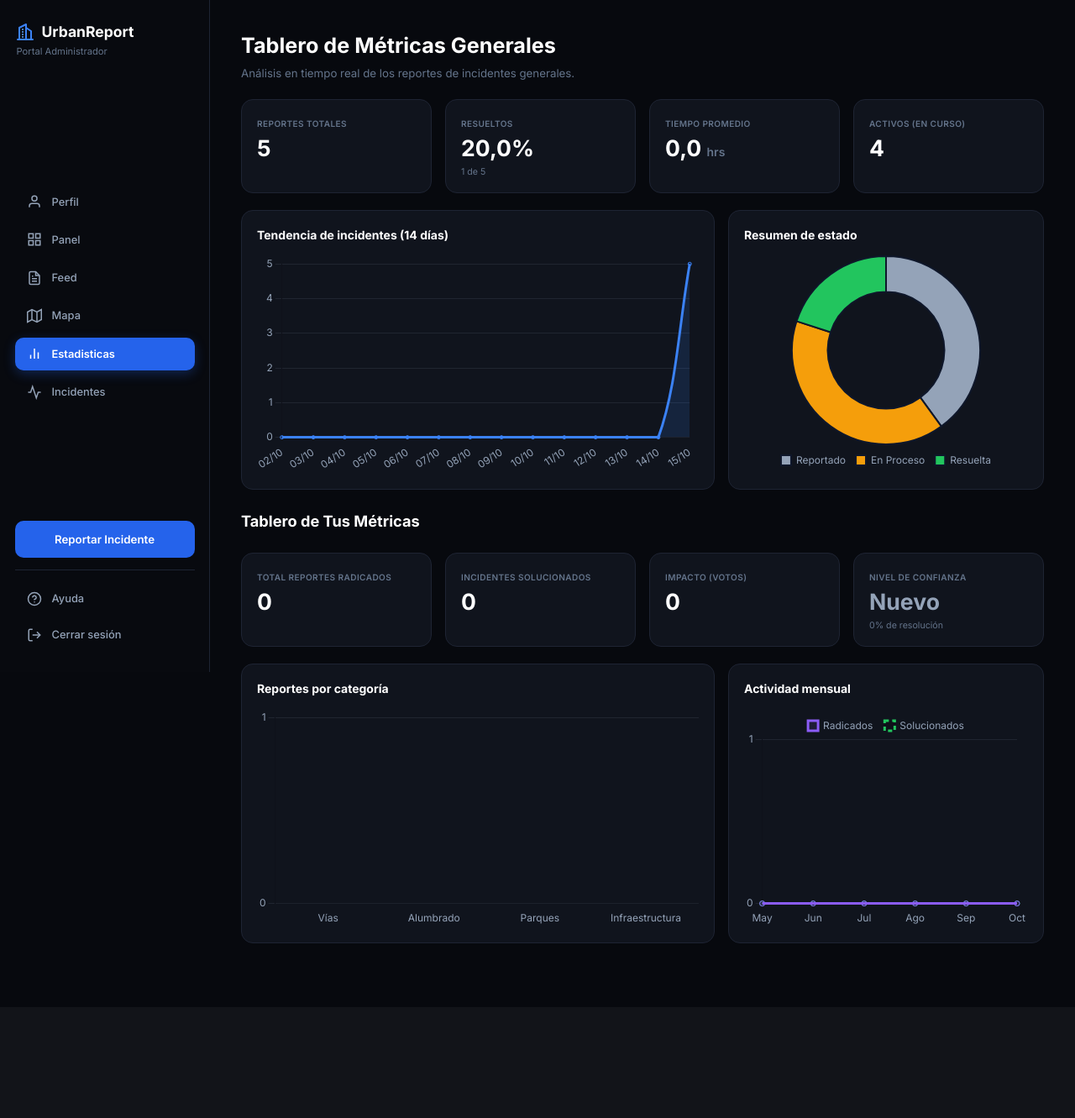
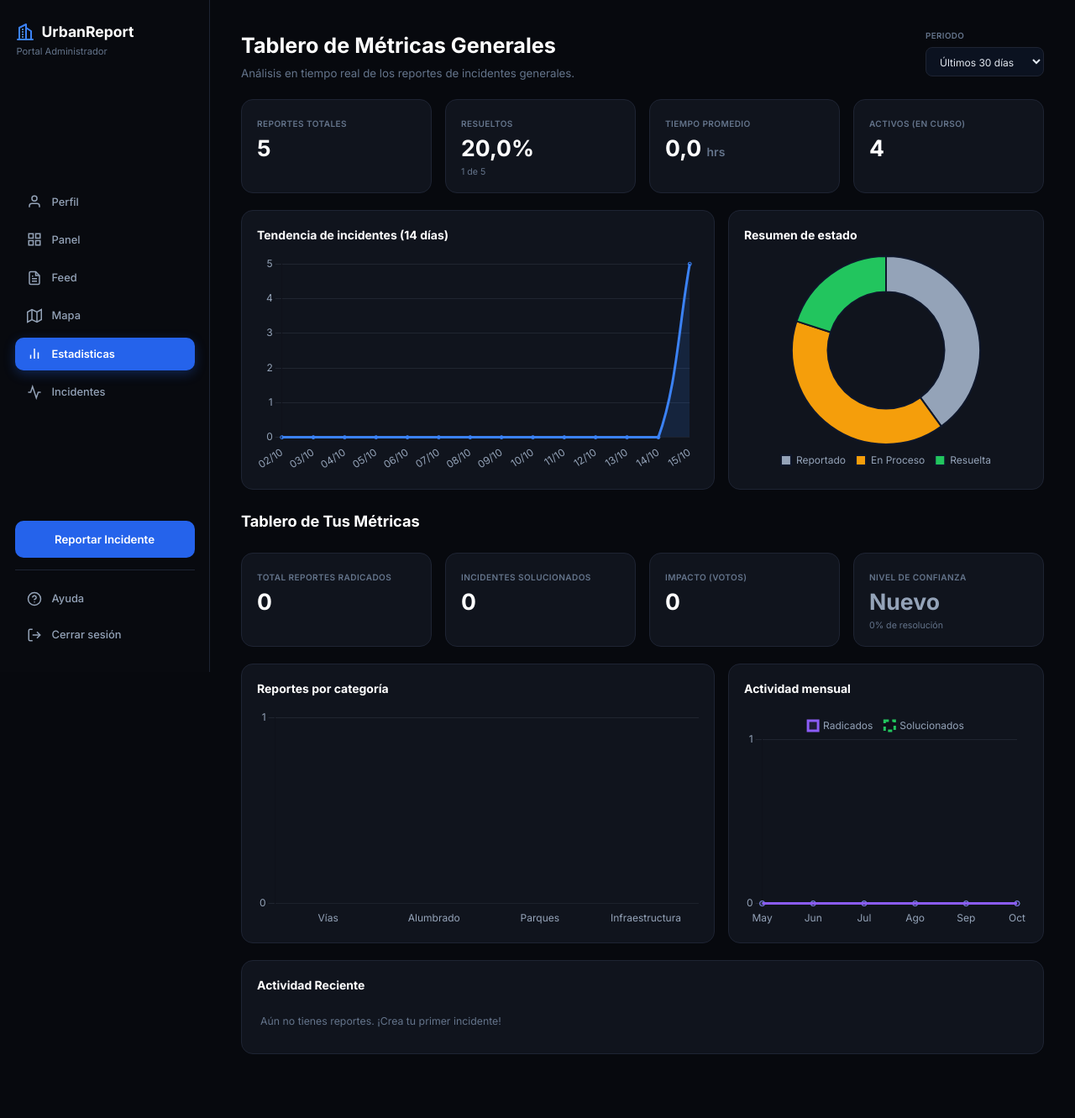
Before and after one commit to juandkk/UrbanReport, a Django app: page /feed/estadisticas/ in a window 1280 px wide. Shown: the whole page at 84% size. Before the commit the page ends 1123 px from the top, so only its background shows below. Run offline with Django 5.2, Linux system fonts and the light colour scheme; the visitor is signed in with stand-in values (Sample User, id 1); data comes from the database, SQL or seed files in the repository; data that the repository does not hold is empty.

Commit message:
feat: filtro temporal y actividad reciente en Estadisticas
Agrega selector de periodo (7/30 dias o todo) que filtra las metricas del usuario, y una seccion de Actividad Reciente con sus ultimas publicaciones (estado con color y enlace al detalle). El nivel de confianza se mantiene acumulado.

```diff
--- a/feed/views.py
+++ b/feed/views.py
@@ -919,31 +919,48 @@ def manual_administrador_view(request):
     return render(request, 'feed/manual_administrador.html', {'active_menu': 'ayuda'})
 
 
-def _estadisticas_usuario(usuario):
+def _estadisticas_usuario(usuario, dias=None):
     """
     Calcula las métricas personales de un usuario (RF-020): reportes radicados,
     resueltos, en proceso, impacto (suma de likes recibidos), nivel de confianza,
     distribución por categoría y actividad mensual de los últimos 6 meses.
+    `dias` filtra las métricas del periodo (7, 30, ...); None = todo el histórico.
     """
     Estado = Publicacion.EstadoIncidencia
     Cat = Publicacion.Categoria
 
-    pubs = Publicacion.objects.filter(autor=usuario)
+    # Todas las publicaciones del usuario (base para nivel de confianza, global)
+    pubs_todas = Publicacion.objects.filter(autor=usuario)
+
+    # Si se pasa un rango de días, las métricas del periodo se filtran por fecha.
+    # dias=None significa "todo el histórico".
+    if dias:
+        desde = timezone.now() - timedelta(days=dias)
+        pubs = pubs_todas.filter(fecha_creacion__gte=desde)
+    else:
+        pubs = pubs_todas
+
     total = pubs.count()
     resueltos = pubs.filter(estado_incidencia=Estado.RESUELTA).count()
     en_proceso = pubs.filter(estado_incidencia=Estado.EN_PROCESO).count()
     reportados = pubs.filter(estado_incidencia=Estado.REPORTADO).count()
 
-    # Impacto = suma de likes recibidos en sus publicaciones
+    # Impacto = suma de likes recibidos en sus publicaciones (del periodo)
     impacto = sum(p.likes for p in pubs)
 
+    # El nivel de confianza es acumulado (todo el histórico), no del periodo.
     confianza = usuario.nivel_confianza()
 
-    # Distribución por categoría
+    # Distribución por categoría (del periodo)
     por_categoria = []
     for valor, etiqueta in Cat.choices:
         c = pubs.filter(categoria=valor).count()
         por_categoria.append({'etiqueta': etiqueta, 'cantidad': c})
+
+    # Actividad reciente: últimas 6 publicaciones del usuario (independiente del rango)
+    actividad_reciente = list(
+        pubs_todas.order_by('-fecha_creacion')[:6]
+    )
 
     # Actividad mensual: últimos 6 meses (radicados vs resueltos)
     ahora = timezone.now()
@@ -980,6 +997,7 @@ def _estadisticas_usuario(usuario):
         'impacto': impacto,
         'confianza': confianza,
         'por_categoria': por_categoria,
+        'actividad_reciente': actividad_reciente,
         'chart_cat_labels': [c['etiqueta'] for c in por_categoria],
         'chart_cat_data': [c['cantidad'] for c in por_categoria],
         'chart_meses_labels': meses_labels,
@@ -998,13 +1016,21 @@ def estadisticas_view(request):
     if not Publicacion.objects.exists():
         _seed_demo_data()
 
+    # Filtro temporal: ?rango=7 | 30 | todo (por defecto 30 días)
+    RANGOS = {'7': 7, '30': 30, 'todo': None}
+    rango = (request.GET.get('rango') or '30').lower()
+    if rango not in RANGOS:
+        rango = '30'
+    dias = RANGOS[rango]
+
     es_admin_user = _es_admin(request.user)
-    mis_stats = _estadisticas_usuario(request.user)
+    mis_stats = _estadisticas_usuario(request.user, dias=dias)
 
     context = {
         'active_menu': 'estadisticas' if es_admin_user else 'mis_estadisticas',
         'mis_stats': mis_stats,
         'es_admin_vista': es_admin_user,
+        'rango_activo': rango,
     }
     if es_admin_user:
         context['stats'] = _calcular_estadisticas_panel()
--- a/static/css/estadisticas.css
+++ b/static/css/estadisticas.css
@@ -10,6 +10,33 @@
 }
 
 .stats-header { margin-top: 4px; }
+.stats-header-row {
+  display: flex;
+  align-items: flex-start;
+  justify-content: space-between;
+  gap: 16px;
+  flex-wrap: wrap;
+}
+.stats-filter { display: flex; flex-direction: column; gap: 5px; }
+.stats-filter-label {
+  font-size: 0.7rem;
+  text-transform: uppercase;
+  letter-spacing: 0.04em;
+  color: var(--text-muted, #94a3b8);
+  font-weight: 600;
+}
+.stats-filter-select {
+  background: #0b1220;
+  border: 1px solid var(--border-subtle, #1e293b);
+  border-radius: 8px;
+  color: #e2e8f0;
+  padding: 8px 12px;
+  font-size: 0.86rem;
+  cursor: pointer;
+  outline: none;
+}
+.stats-filter-select:focus { border-color: var(--accent, #3b82f6); }
+.stats-filter-select option { color: #e2e8f0; background: #0b1220; }
 .stats-title {
   font-size: 1.8rem;
   font-weight: 700;
@@ -90,6 +117,41 @@
 }
 .stats-chart-dona { height: 260px; }
 
+/* ---- Actividad reciente ---- */
+.stats-activity-list { display: flex; flex-direction: column; }
+.stats-activity-item {
+  display: flex;
+  align-items: center;
+  gap: 12px;
+  padding: 12px 4px;
+  border-bottom: 1px solid rgba(30, 41, 59, 0.6);
+  text-decoration: none;
+  transition: background 0.15s ease;
+}
+.stats-activity-item:last-child { border-bottom: none; }
+.stats-activity-item:hover { background: rgba(148, 163, 184, 0.05); }
+.stats-activity-dot {
+  width: 10px; height: 10px; border-radius: 50%; flex-shrink: 0;
+}
+.stats-dot-reportado { background: #94a3b8; }
+.stats-dot-en_proceso { background: #f59e0b; }
+.stats-dot-resuelta { background: #22c55e; }
+.stats-activity-info { flex: 1; min-width: 0; display: flex; flex-direction: column; gap: 3px; }
+.stats-activity-title {
+  color: #e2e8f0; font-size: 0.9rem; font-weight: 500;
+  white-space: nowrap; overflow: hidden; text-overflow: ellipsis;
+}
+.stats-activity-meta { font-size: 0.76rem; color: var(--text-muted, #94a3b8); display: flex; align-items: center; gap: 8px; }
+.stats-activity-badge {
+  font-size: 0.68rem; font-weight: 700; padding: 2px 7px; border-radius: 5px;
+  text-transform: uppercase; letter-spacing: 0.03em;
+}
+.stats-badge-reportado { background: rgba(148,163,184,0.15); color: #94a3b8; }
+.stats-badge-en_proceso { background: rgba(245,158,11,0.15); color: #fbbf24; }
+.stats-badge-resuelta { background: rgba(34,197,94,0.15); color: #22c55e; }
+.stats-activity-time { font-size: 0.76rem; color: var(--text-muted, #94a3b8); flex-shrink: 0; white-space: nowrap; }
+.stats-activity-empty { color: var(--text-muted, #94a3b8); font-size: 0.88rem; padding: 10px 4px; }
+
 /* ---- Responsive ---- */
 @media (max-width: 1100px) {
   .stats-kpi-grid { grid-template-columns: repeat(2, 1fr); }
--- a/templates/feed/estadisticas.html
+++ b/templates/feed/estadisticas.html
@@ -16,13 +16,38 @@
 
   {% if es_admin_vista %}
   <!-- ================= TABLERO DE MÉTRICAS GENERALES (ADMIN) ================= -->
-  <header class="stats-header">
+  <header class="stats-header stats-header-row">
     <div>
       <h1 class="stats-title">Tablero de Métricas Generales</h1>
       <p class="stats-subtitle">Análisis en tiempo real de los reportes de incidentes generales.</p>
     </div>
+    <form method="get" class="stats-filter" id="statsFilterForm">
+      <label class="stats-filter-label" for="rango">Periodo</label>
+      <select name="rango" id="rango" class="stats-filter-select" onchange="document.getElementById('statsFilterForm').submit()">
+        <option value="7" {% if rango_activo == '7' %}selected{% endif %}>Últimos 7 días</option>
+        <option value="30" {% if rango_activo == '30' %}selected{% endif %}>Últimos 30 días</option>
+        <option value="todo" {% if rango_activo == 'todo' %}selected{% endif %}>Todo el histórico</option>
+      </select>
+    </form>
   </header>
+  {% else %}
+  <header class="stats-header stats-header-row">
+    <div>
+      <h1 class="stats-title">Mis Estadísticas e Impacto</h1>
+      <p class="stats-subtitle">Un resumen de tu contribución a la mejora de la comunidad. Tu participación hace la diferencia.</p>
+    </div>
+    <form method="get" class="stats-filter" id="statsFilterForm">
+      <label class="stats-filter-label" for="rango">Periodo</label>
+      <select name="rango" id="rango" class="stats-filter-select" onchange="document.getElementById('statsFilterForm').submit()">
+        <option value="7" {% if rango_activo == '7' %}selected{% endif %}>Últimos 7 días</option>
+        <option value="30" {% if rango_activo == '30' %}selected{% endif %}>Últimos 30 días</option>
+        <option value="todo" {% if rango_activo == 'todo' %}selected{% endif %}>Todo el histórico</option>
+      </select>
+    </form>
+  </header>
+  {% endif %}
 
+  {% if es_admin_vista %}
   <section class="stats-kpi-grid">
     <div class="stats-kpi">
       <div class="stats-kpi-head"><span class="stats-kpi-label">Reportes totales</span></div>
@@ -56,16 +81,13 @@
   {% endif %}
 
   <!-- ================= TABLERO PERSONAL (TODOS) ================= -->
+  {% if es_admin_vista %}
   <header class="stats-header">
     <div>
-      {% if es_admin_vista %}
       <h2 class="stats-title stats-title-sm">Tablero de Tus Métricas</h2>
-      {% else %}
-      <h1 class="stats-title">Mis Estadísticas e Impacto</h1>
-      <p class="stats-subtitle">Un resumen de tu contribución a la mejora de la comunidad. Tu participación hace la diferencia.</p>
-      {% endif %}
     </div>
   </header>
+  {% endif %}
 
   <section class="stats-kpi-grid">
     <div class="stats-kpi">
@@ -97,6 +119,30 @@
       <div class="stats-chart-wrap"><canvas id="chartMisMeses"></canvas></div>
     </div>
   </section>
+
+  <!-- Actividad reciente del usuario -->
+  <section class="stats-card">
+    <h3 class="stats-card-title">Actividad Reciente</h3>
+    <div class="stats-activity-list">
+      {% for post in mis_stats.actividad_reciente %}
+      <a class="stats-activity-item" href="{% url 'detalle_publicacion' post.id %}">
+        <span class="stats-activity-dot stats-dot-{{ post.estado_incidencia|lower }}"></span>
+        <div class="stats-activity-info">
+          <span class="stats-activity-title">{{ post.titulo|default:post.contenido|truncatechars:60 }}</span>
+          <span class="stats-activity-meta">
+            <span class="stats-activity-badge stats-badge-{{ post.estado_incidencia|lower }}">
+              {% if post.estado_incidencia == 'REPORTADO' %}Reportado{% elif post.estado_incidencia == 'EN_PROCESO' %}En revisión{% else %}Resuelto{% endif %}
+            </span>
+            ID: #{{ post.id }}
+          </span>
+        </div>
+        <span class="stats-activity-time">{{ post.fecha_creacion|timesince }}</span>
+      </a>
+      {% empty %}
+      <p class="stats-activity-empty">Aún no tienes reportes. ¡Crea tu primer incidente!</p>
+      {% endfor %}
+    </div>
+  </section>
 </div>
 
 {# Datos para Chart.js #}
```
